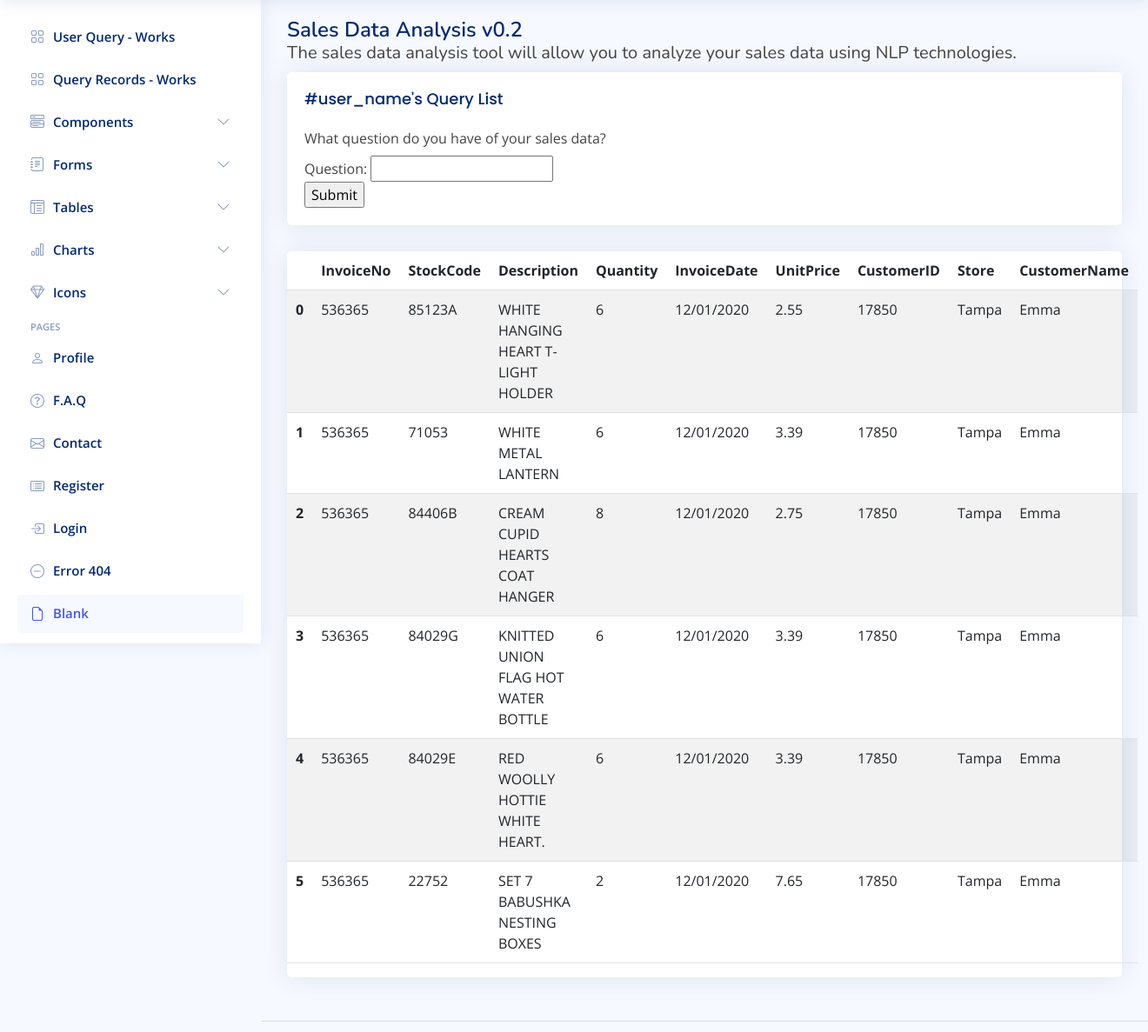
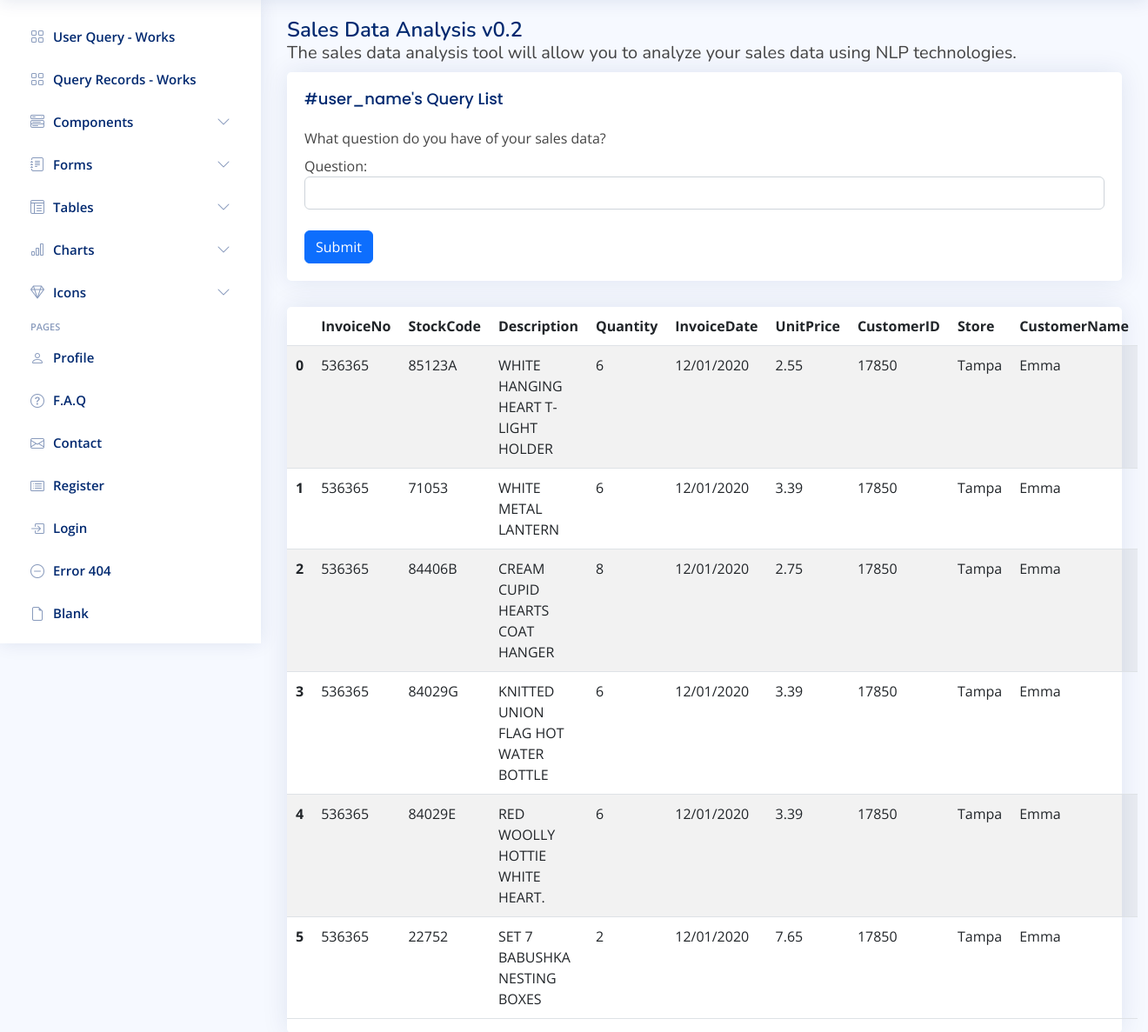
Before and after one commit to Wenjun-Mao/siads699, a Django app: page /example2/ in a window 1320 px wide. Shown: the part 60-1247 px from the top of the page at 87% size. Run offline with Django 4.2, Linux system fonts and the light colour scheme; some libraries are stand-ins or nearby versions.

Commit message:
UI adjust

```diff
--- a/siads699/example2/templates/example2/query.html
+++ b/siads699/example2/templates/example2/query.html
@@ -15,13 +15,17 @@
       <div class="card-body">
         <h5 class="card-title">#user_name's Query List</h5>
           <label for="dataAnalysis" class="form-label">What question do you have of your sales data?</label>
+
           <form method="post">
               {% csrf_token %}
               <label for="question">Question:</label>
-              <input type="text" id="question" name="question" required>
+              <input type="text" class="form-control" id="question" name="question" required>
               <br>
-              <input type="submit" value="Submit">
+              <input type="submit" class="btn btn-primary" value="Submit">
           </form>
+
+
+
           {% if question %}
               <h2>Question was:</h2>
               <p>{{ question }}</p>
--- a/siads699/templates/base_dashboard.html
+++ b/siads699/templates/base_dashboard.html
@@ -472,7 +472,7 @@
       </li><!-- End Error 404 Page Nav -->
 
       <li class="nav-item">
-        <a class="nav-link " href="pages-blank.html">
+        <a class="nav-link collapsed" href="pages-blank.html">
           <i class="bi bi-file-earmark"></i>
           <span>Blank</span>
         </a>
```
